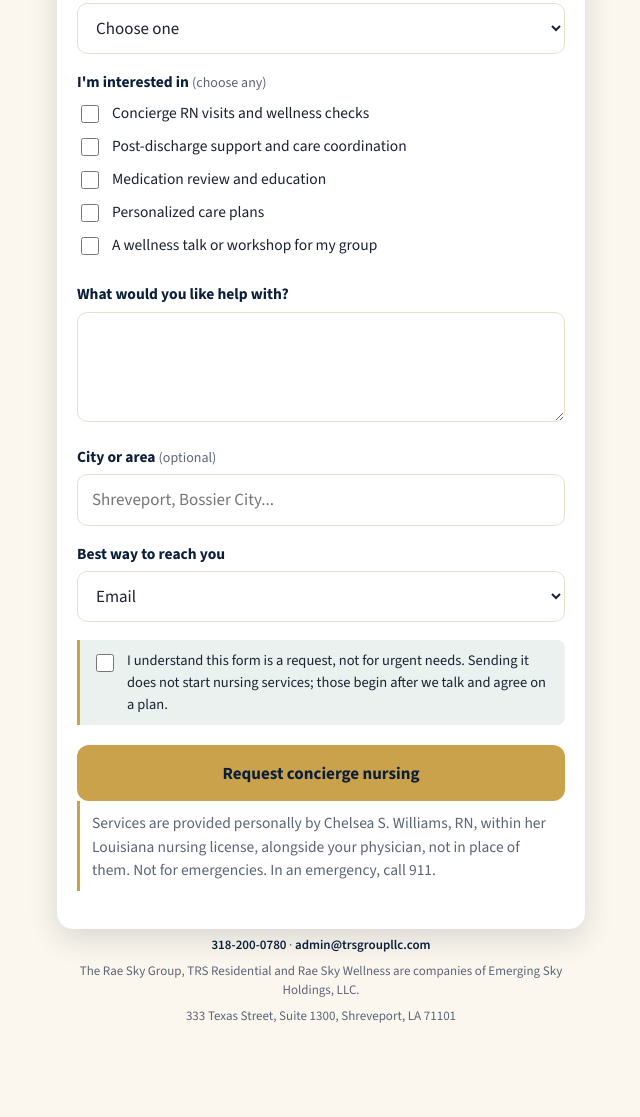
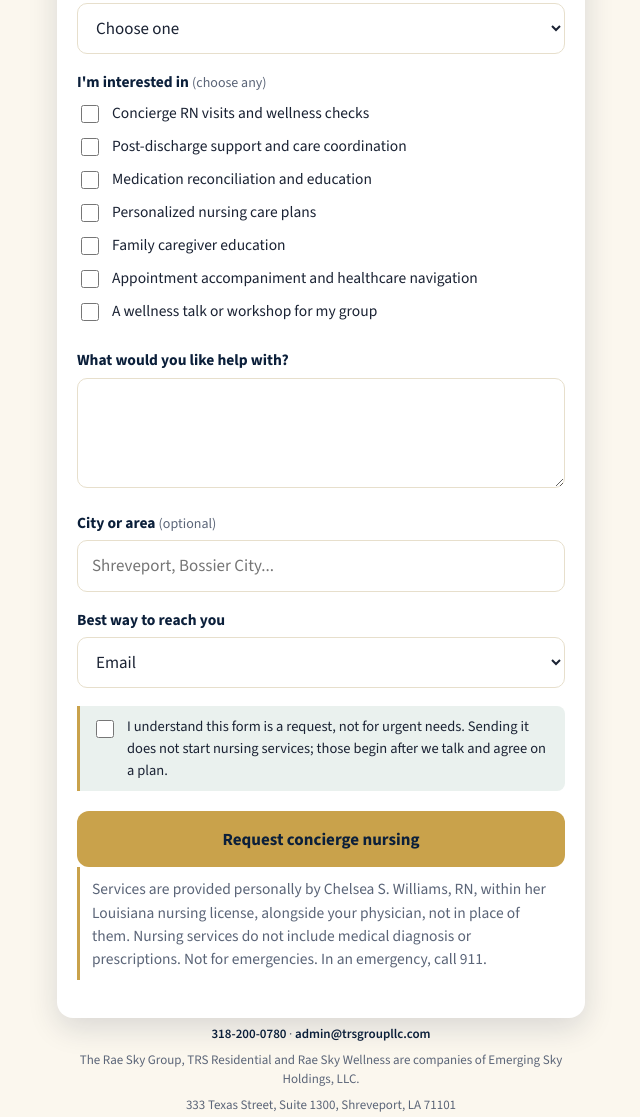
Before and after one commit to EmergingSky/links-trsgroupllc, a plain HTML site: page wellness/index.html in a window 1280 px wide. Shown: the part 697-1814 px from the top of the page, without its empty margins (319-959 px from the left). Before the commit the page ends 1728 px from the top, so only its background shows below. Drawn offline with nearby package versions, Linux system fonts and the light colour scheme.

Commit message:
Match Wellness wording to LSBN letter
Co-Authored-By: Claude Opus 5.5 <noreply@anthropic.com>
Claude-Session: https://claude.ai/code/session_01M4rKbhge1Wdy9tt5oyUgb6

```diff
--- a/wellness/index.html
+++ b/wellness/index.html
@@ -48,8 +48,10 @@
           <span class="legend">I'm interested in <span class="opt">(choose any)</span></span>
           <label class="choice"><input type="checkbox" name="interest" value="Concierge RN visits and wellness checks"> Concierge RN visits and wellness checks</label>
           <label class="choice"><input type="checkbox" name="interest" value="Post-discharge support and care coordination"> Post-discharge support and care coordination</label>
-          <label class="choice"><input type="checkbox" name="interest" value="Medication review and education"> Medication review and education</label>
-          <label class="choice"><input type="checkbox" name="interest" value="Personalized care plans"> Personalized care plans</label>
+          <label class="choice"><input type="checkbox" name="interest" value="Medication reconciliation and education"> Medication reconciliation and education</label>
+          <label class="choice"><input type="checkbox" name="interest" value="Personalized nursing care plans"> Personalized nursing care plans</label>
+          <label class="choice"><input type="checkbox" name="interest" value="Family caregiver education"> Family caregiver education</label>
+          <label class="choice"><input type="checkbox" name="interest" value="Appointment accompaniment and healthcare navigation"> Appointment accompaniment and healthcare navigation</label>
           <label class="choice"><input type="checkbox" name="interest" value="Wellness talk or workshop for a group"> A wellness talk or workshop for my group</label>
         </fieldset>
         <label for="message">What would you like help with?</label>
@@ -67,7 +69,7 @@
         </div>
         <button type="submit">Request concierge nursing</button>
       </form>
-      <p class="note">Services are provided personally by Chelsea S. Williams, RN, within her Louisiana nursing license, alongside your physician, not in place of them. Not for emergencies. In an emergency, call 911.</p>
+      <p class="note">Services are provided personally by Chelsea S. Williams, RN, within her Louisiana nursing license, alongside your physician, not in place of them. Nursing services do not include medical diagnosis or prescriptions. Not for emergencies. In an emergency, call 911.</p>
     </div>
   </main>
   <footer class="wrap">
```
Also changed, not shown: index.html (+4 -4 lines).
